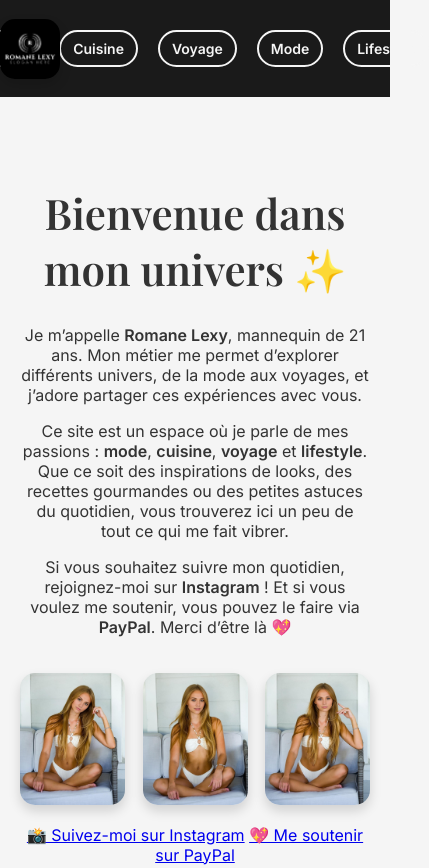
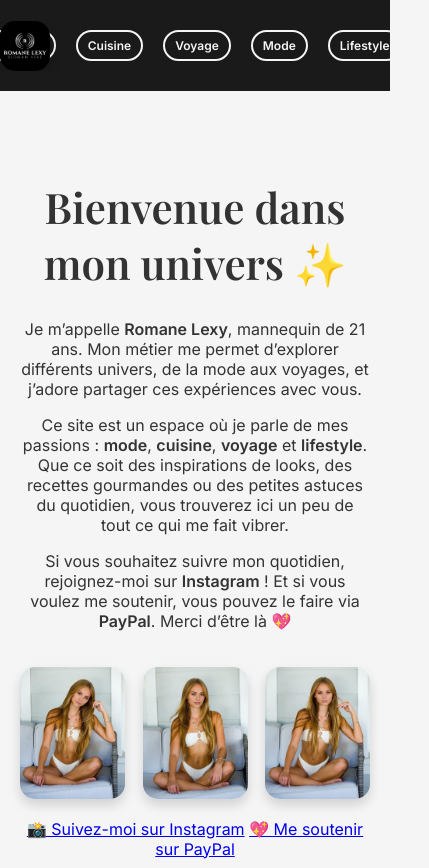
Before and after one commit to axelou2000/natty.bio, a plain HTML site: page index.html in a window 390 px wide. Shown: the top 868 px of the page, 429 px wide, since content can reach past the window. Drawn offline with nearby package versions, Linux system fonts and the light colour scheme.

Commit message:
Update styles.css

```diff
--- a/styles.css
+++ b/styles.css
@@ -107,24 +107,26 @@ img {
 
 @media (max-width: 768px) {
   nav {
-    flex-wrap: wrap; /* Permet aux éléments de passer à la ligne si nécessaire */
-    gap: 10px; /* Réduit l'espace entre les liens */
+    flex-wrap: nowrap; /* Empêche les éléments de passer à la ligne */
+    overflow-x: auto; /* Permet le défilement horizontal si nécessaire */
+    justify-content: space-between; /* Répartit les liens équitablement */
     padding: 10px;
   }
 
   nav div {
     display: flex;
-    gap: 5px; /* Réduit encore l'espacement entre les liens */
+    gap: 5px; /* Réduit l'espace entre les liens */
+    flex-wrap: nowrap;
   }
 
   nav a {
-    font-size: 14px; /* Réduit la taille du texte */
-    padding: 8px 12px; /* Diminue la taille des boutons */
-    border-radius: 20px; /* Ajuste les coins arrondis */
+    font-size: 12px; /* Réduit encore la taille du texte */
+    padding: 6px 10px; /* Diminue la taille des boutons */
+    white-space: nowrap; /* Empêche le texte de se couper */
   }
 
   .logo {
-    width: 60px; /* Réduit la taille du logo */
-    height: 60px;
+    width: 50px; /* Réduit encore la taille du logo */
+    height: 50px;
   }
 }
```
